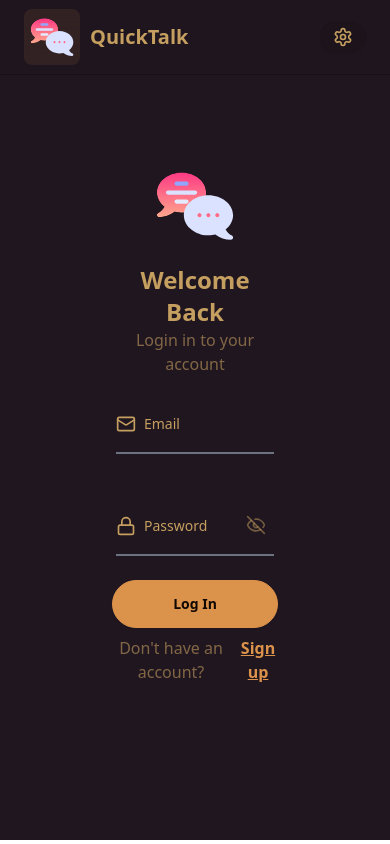
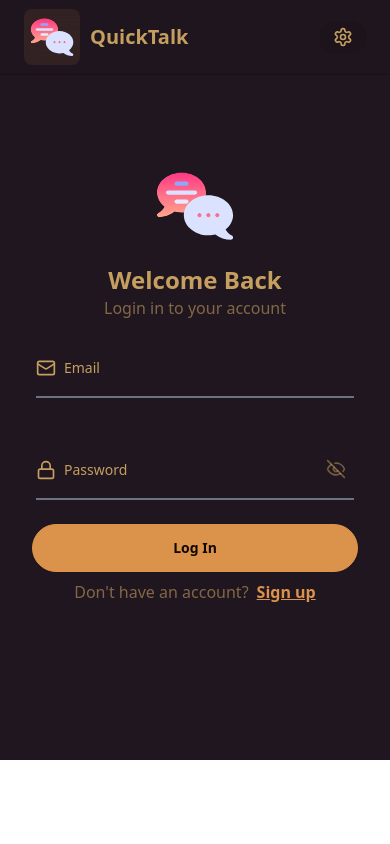
Before and after one commit to Aqib1239/chat-application, a React (Vite) app in the folder frontend/: page /login in a window 390 px wide. Built offline with nearby package versions, Linux system fonts and the light colour scheme; no server answers.

Commit message:
Update AuthAnimation.jsx

```diff
--- a/frontend/src/components/AuthAnimation.jsx
+++ b/frontend/src/components/AuthAnimation.jsx
@@ -26,7 +26,7 @@ export default function AuthSlide() {
   }, [isLogin]);
 
   return (
-    <div className="flex justify-center bg-base-transparent items-center w-full py-[124px] px-20 rounded-2xl">
+    <div className="flex justify-center bg-base-transparent items-center w-full py-[124px] xl:px-20 sm:px-0 rounded-2xl">
       {/* Form side */}
       <div
         className={`w-full md:w-1/2 flex items-center justify-center p-8 ${
```
